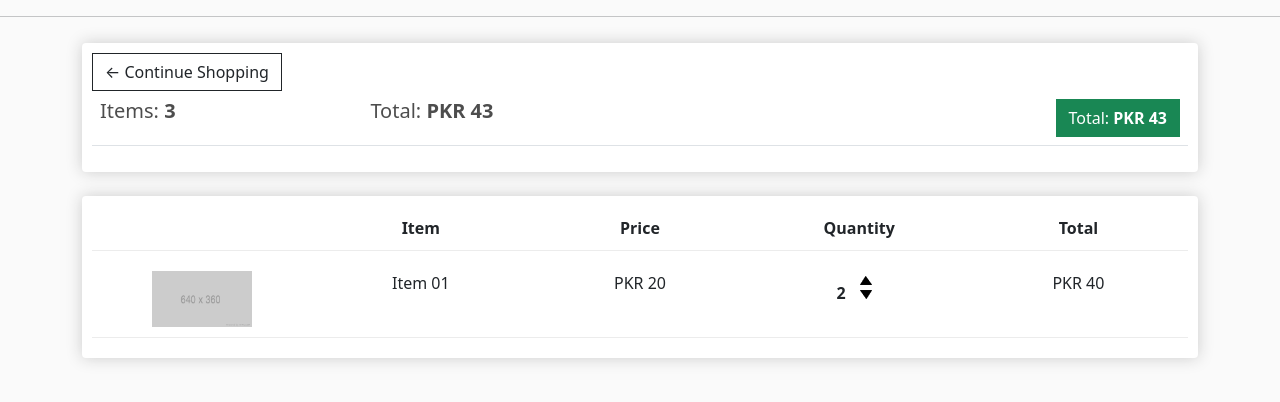
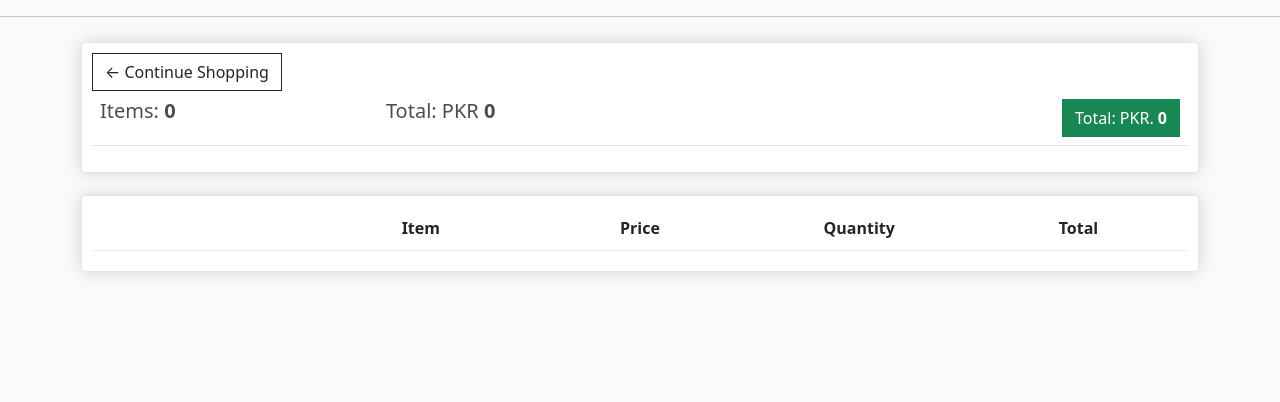
Before and after one commit to Agha-Muqarib/EcommerceAppUsingPython-Django, a Django app: page /cart/ in a window 1280 px wide. Shown: the part 56-458 px from the top of the page. Run offline with Django 4.2, Linux system fonts and the light colour scheme; lists and menus that the app fills with data are empty.

Commit message:
Rendered Cart and Checkout Dynamic Values

```diff
--- a/ecommerce/store/templates/store/cart.html
+++ b/ecommerce/store/templates/store/cart.html
@@ -26,16 +26,17 @@
             <table class="table">
                 <tr>
                     <th>
-                        <h5>Items: <strong> 3 </strong></h5>
+                        <h5>Items: <strong> {{order.get_cart_items}} </strong></h5>
                     </th>
 
                     <th>
-                        <h5>Total: <strong> PKR 43 </strong></h5>
+                        <h5>Total: PKR <strong> {{order.get_cart_total}} </strong></h5>
                     </th>
 
                     <th>
                         <a style="float:right" ; margin:5px; class="btn btn-success" href="{% url 'checkout' %}">Total:
-                            <strong> PKR 43 </strong></a>
+                            PKR.
+                            <strong> {{order.get_cart_total}} </strong></a>
                     </th>
                 </tr>
             </table>
@@ -52,23 +53,23 @@
                 <div style="flex:2"><strong> Quantity</strong></div> <!--Qty-->
                 <div style="flex:2"><strong> Total </strong></div> <!--Total-->
             </div>
-
+            {% for item in items %}
             <div class="cart-row">
-                <div style="flex:2"><img class="row-image" src="{% static 'images/placeholder.png' %}"></div>
-                <div style="flex:2"> Item 01</div>
-                <div style="flex:2"> PKR 20</div>
+                <div style="flex:2"><img class="row-image" src="{{item.product.imageURL}}"></div>
+                <div style="flex:2"> {{item.product.name}}</div>
+                <div style="flex:2"> PKR {{item.product.price|floatformat:2}}</div>
                 <div style="flex:2">
-                    <p class="quantity">2</p>
+                    <p class="quantity"> {{item.quantity}} </p>
                     <div class="quantity">
                         <img class="chg-quantity" src="{% static  'images/arrow-up.png' %}">
 
                         <img class="chg-quantity" src="{% static  'images/arrow-down.png' %}">
                     </div>
                 </div>
-                <div style="flex:2"> PKR 40</div>
+                <div style="flex:2"> PKR {{item.get_total}}</div>
             </div>
+            {% endfor %}
         </div>
     </div>
 </div>
-
 {% endblock content %}
--- a/ecommerce/store/views.py
+++ b/ecommerce/store/views.py
@@ -18,11 +18,32 @@ def store(request):
 
 # After updating views, go to template store.html
 
+
 def cart(request):
-    context = {}
+
+    if request.user.is_authenticated:
+        customer = request.user.customer
+        order, created = Order.objects.get_or_create(customer, complete=False)  # get_or_create() => Queries an obj with certain val, if it doesn't exist, it creates it
+        items = order.orderitem_set.all() # Getting All the orderitems that have a certain order as parent | we can query child obj by setting the parent val & then the child obj with all lowercase values
+    else:
+        # if user is not logged in, the page crashes as there is no values to be retrieved on template so we create a manual dict
+        items = []
+        order = {'get_cart_total': 0,'get_cart_items': 0}
+
+    context = {'items': items, 'order': order}
     return render(request, 'store/cart.html', context)
 
 
 def checkout(request):
-    context = {}
+
+    if request.user.is_authenticated:
+        customer = request.user.customer
+        order, created = Order.objects.get_or_create(customer, complete=False)  # get_or_create() => Queries an obj with certain val, if it doesn't exist, it creates it
+        items = order.orderitem_set.all() # Getting All the orderitems that have a certain order as parent | we can query child obj by setting the parent val & then the child obj with all lowercase values
+    else:
+        # if user is not logged in, the page crashes as there is no values to be retrieved on template so we create a manual dict
+        items = []
+        order = {'get_cart_total': 0,'get_cart_items': 0}
+
+    context = {'items': items, 'order': order}
     return render(request, 'store/checkout.html', context)
```
Also changed, not shown: ecommerce/store/models.py (+17 -0 lines), ecommerce/store/templates/store/checkout.html (+12 -7 lines), ecommerce/db.sqlite3.
